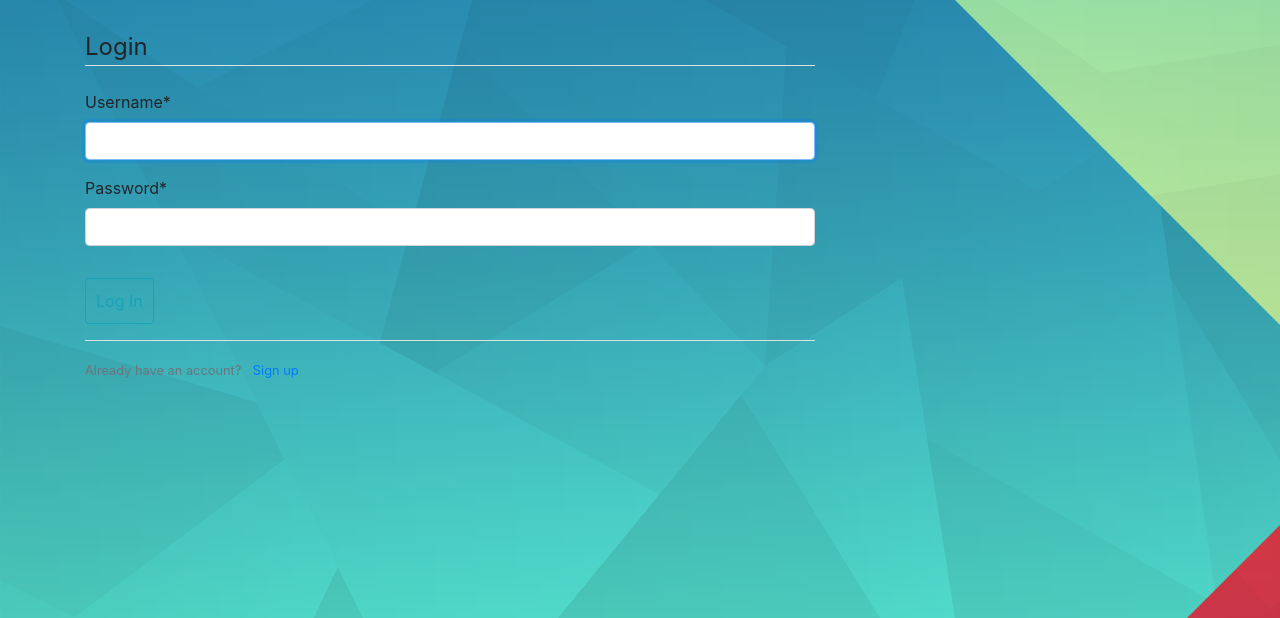
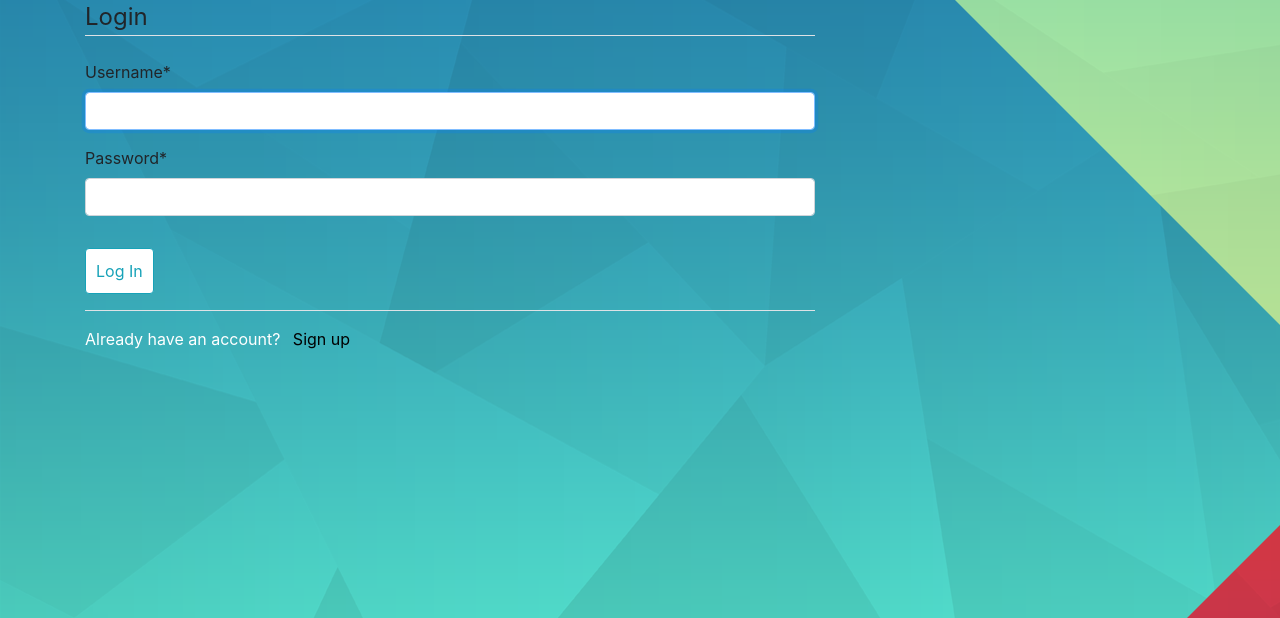
Before and after one commit to Parth010114/django-To-Do-app, a Django app: page /login/ in a window 1280 px wide. Shown: the part 115-733 px from the top of the page. Run offline with Django 3.2, Linux system fonts and the light colour scheme; some libraries are stand-ins or nearby versions.

Commit message:
db and css

```diff
--- a/todo/static/todo/main.css
+++ b/todo/static/todo/main.css
@@ -11,14 +11,28 @@
     padding: 10px;
 }
 
-    .nav-item nav-link {
-        padding: 50px;
-    }
-
 .navbar-nav {
-        padding: 20px;
+    padding: 5px;
 }
 
 .card-header {
     background-color: lightcoral;
 }
+
+.text-muted {
+    font-size: 100%;
+    color: white!important;
+}
+
+.btn-outline-info {
+    background-color: white;
+}
+
+.btn-outline-info :hover {
+    background-color: brown;
+    color: black;
+}
+
+a {
+    color: #000;
+}
```
Also changed, not shown: db.sqlite3. Lines whose indentation alone changed are shown as unchanged.
